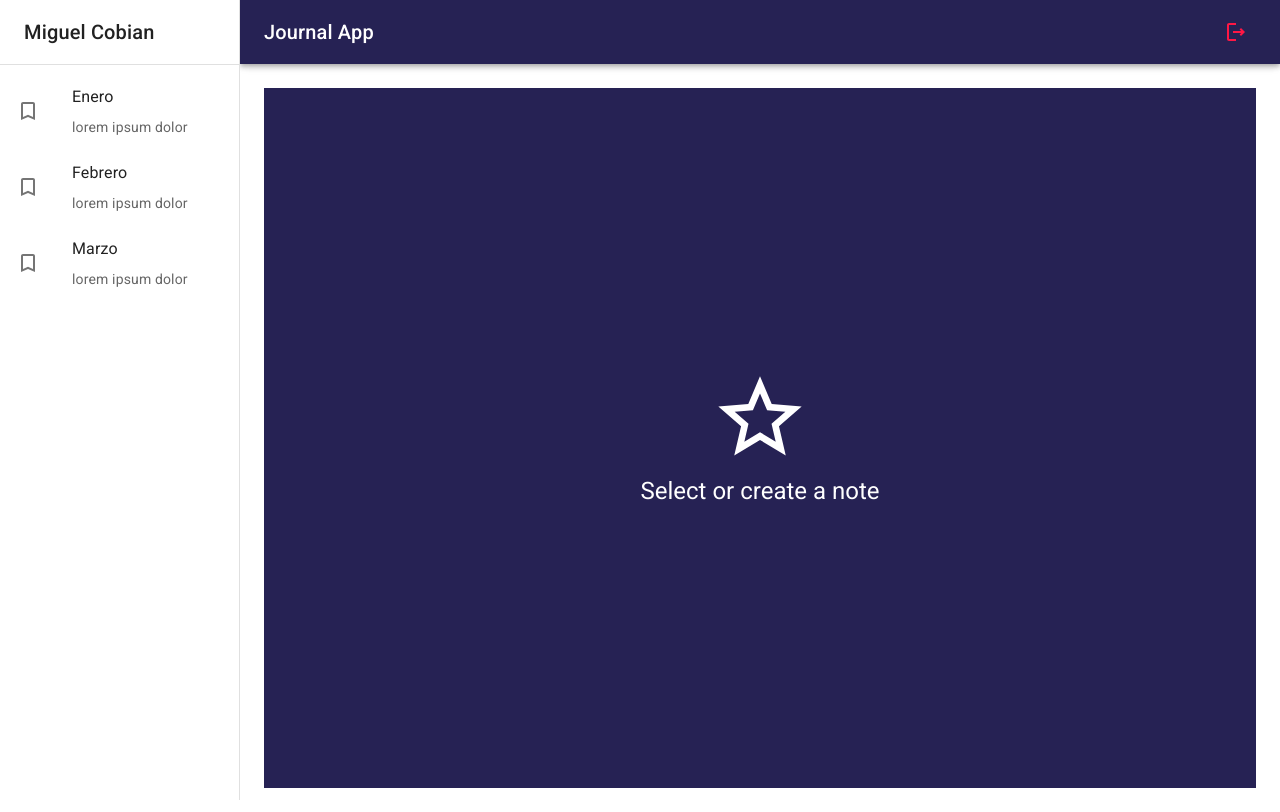
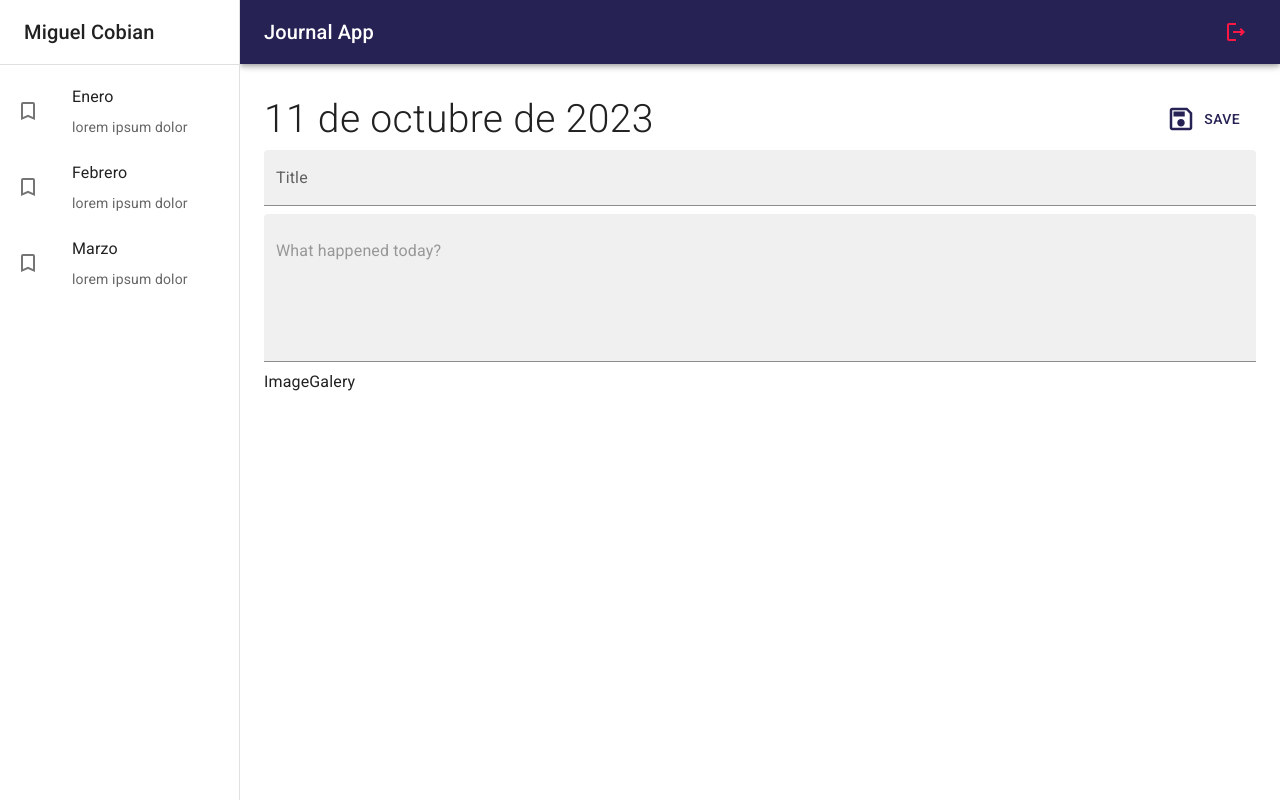
Before and after one commit to mcmmiguel/journalApp-ReactFH, a React (Vite) app: page / in a window 1280 px wide. Built offline with nearby package versions, Linux system fonts and the light colour scheme.

Commit message:
Add. NoteView created

```diff
--- /dev/null
+++ b/src/journal/components/ImageGalery.jsx
@@ -0,0 +1,7 @@
+
+
+export const ImageGalery = () => {
+    return (
+        <div>ImageGalery</div>
+    )
+}
--- a/src/journal/components/index.js
+++ b/src/journal/components/index.js
@@ -1,2 +1,3 @@
 export * from './NavBar'
 export * from './SideBar'
+export * from './ImageGalery'
--- a/src/journal/pages/JournalPage.jsx
+++ b/src/journal/pages/JournalPage.jsx
@@ -1,5 +1,5 @@
 import { JournalLayout } from '../layout/JournalLayout'
-import { NothingSelectedView } from '../views'
+import { NoteView, NothingSelectedView } from '../views'
 
 
 export const JournalPage = () => {
@@ -7,8 +7,8 @@ export const JournalPage = () => {
         <>
             <JournalLayout>
 
-                <NothingSelectedView />
-                {/* NoteView */}
+                {/* <NothingSelectedView /> */}
+                <NoteView />
 
             </JournalLayout>
         </>
--- /dev/null
+++ b/src/journal/views/NoteView.jsx
@@ -0,0 +1,45 @@
+import { SaveOutlined } from "@mui/icons-material"
+import { Button, Grid, TextField, Typography } from "@mui/material"
+import { ImageGalery } from "../components/ImageGalery"
+
+
+export const NoteView = () => {
+    return (
+        <Grid container direction="row" justifyContent="space-between" alignItems="center" sx={{ mb: 1 }}>
+            <Grid item>
+                <Typography fontSize={39} fontWeight='light'>11 de octubre de 2023</Typography>
+            </Grid>
+
+            <Grid item>
+                <Button color="primary" sx={{ padding: 2 }}>
+                    <SaveOutlined sx={{ fontSize: 30, mr: 1 }} />
+                    Save
+                </Button>
+            </Grid>
+
+            <Grid container>
+                <TextField
+                    type="text"
+                    variant="filled"
+                    fullWidth
+                    placeholder="Insert title"
+                    label="Title"
+                    sx={{ border: 'none', mb: 1 }}
+                />
+
+                <TextField
+                    type="text"
+                    variant="filled"
+                    fullWidth
+                    multiline
+                    minRows={5}
+                    placeholder="What happened today?"
+                    sx={{ border: 'none', mb: 1 }}
+                />
+            </Grid>
+
+            <ImageGalery />
+
+        </Grid>
+    )
+}
--- a/src/journal/views/index.js
+++ b/src/journal/views/index.js
@@ -1 +1,2 @@
 export * from './NothingSelectedView'
+export * from './NoteView'
```
